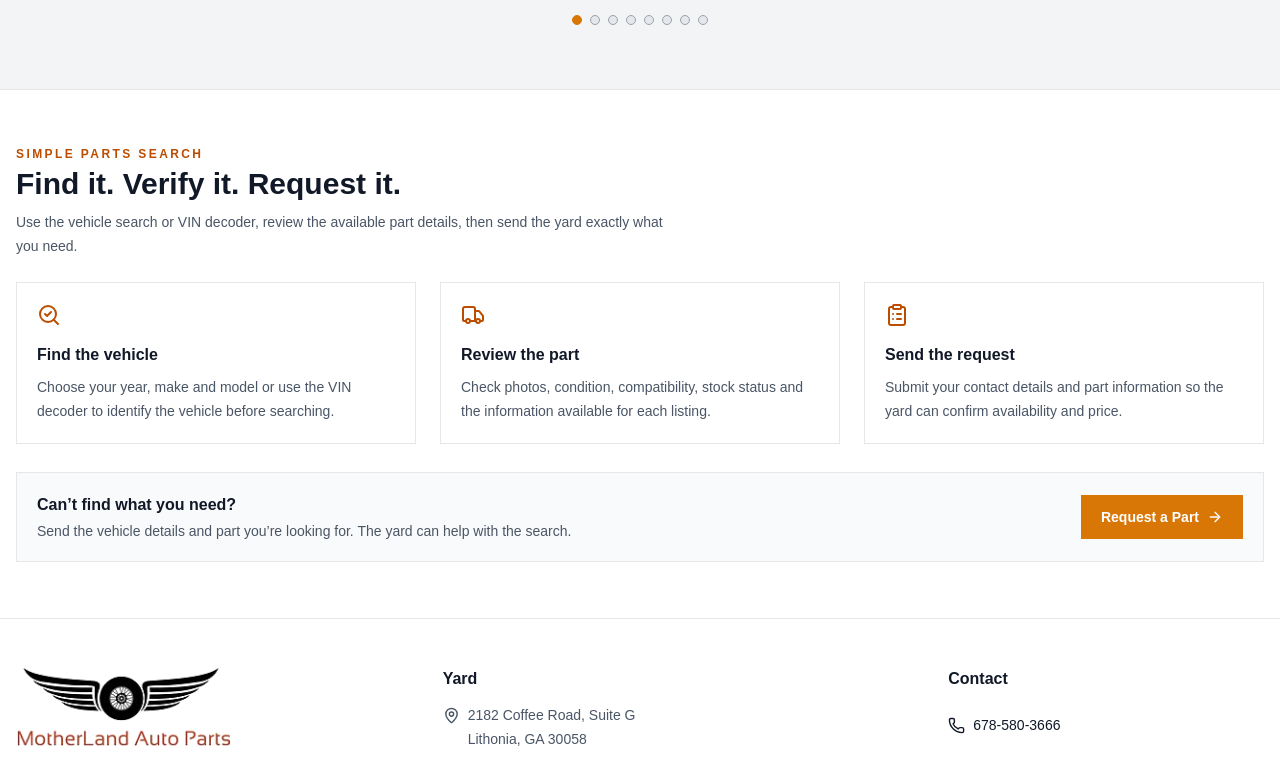
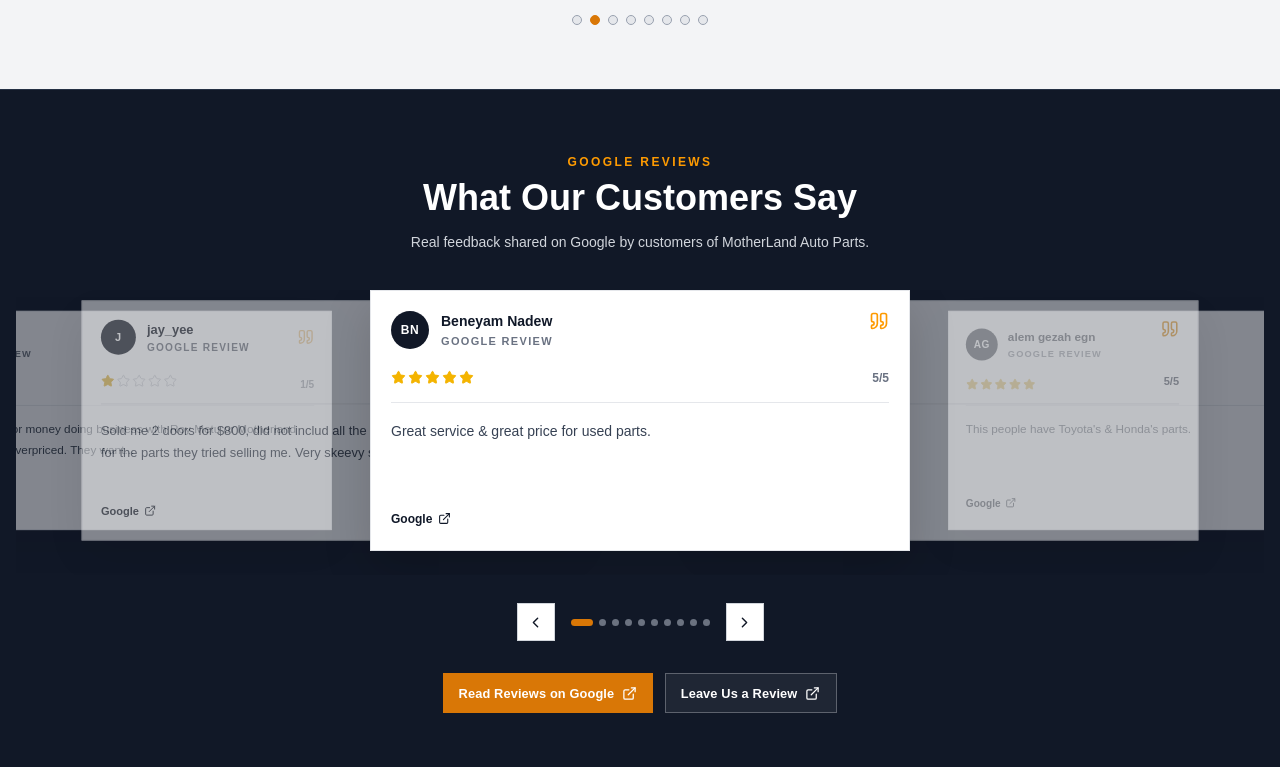
Before and after one commit to Frank363-hash/mother_land_auto_parts_frontend, a Next.js app: page / in a window 1280 px wide. Shown: the part 2033-2800 px from the top of the page. Built offline with nearby package versions, Linux system fonts and the light colour scheme; no server answers.

Commit message:
feat: add Google reviews section

```diff
--- a/src/app/globals.css
+++ b/src/app/globals.css
@@ -89,3 +89,29 @@ img{max-width:100%}
 /* MotherLand brand plates preserve the original black/red logo artwork on the dark site shell. */
 .motherland-logo-plate{background:#fff}
 @media (prefers-reduced-motion: reduce){.marquee-track{animation:none!important}}
+
+/* MOTHERLAND_GOOGLE_REVIEWS_V1 */
+.google-review-deck{position:relative;height:285px;max-width:1100px;margin:0 auto}
+.google-review-card{position:absolute;left:50%;top:0;width:min(86vw,540px);min-height:255px;border:1px solid #e5e7eb;background:#fff;padding:1.25rem;color:#111827;box-shadow:0 18px 45px rgba(0,0,0,.16);transition:transform .42s ease,opacity .42s ease,filter .42s ease;transform-origin:center center}
+.google-review-card-active{opacity:1;filter:none}
+.google-review-card-side{opacity:.48;filter:saturate(.65)}
+.google-review-avatar{display:grid;height:38px;width:38px;flex:none;place-items:center;border-radius:999px;background:#111827;color:#fff;font-size:12px;font-weight:900;letter-spacing:.05em}
+.google-review-control{display:grid;height:38px;width:38px;place-items:center;border:1px solid #d1d5db;background:#fff;color:#111827;transition:transform .15s ease,background .15s ease}
+.google-review-control:hover{background:#f3f4f6;transform:translateY(-1px)}
+.google-review-dot{height:7px;width:7px;border-radius:999px;background:#6b7280;transition:width .2s ease,background .2s ease}
+.google-review-dot.is-active{width:22px;background:#d97706}
+.google-review-button{display:inline-flex;min-height:40px;align-items:center;justify-content:center;gap:.5rem;padding:0 .95rem;font-size:.8rem;font-weight:900;letter-spacing:.01em;transition:transform .15s ease,background .15s ease,border-color .15s ease}
+.google-review-button:hover{transform:translateY(-1px)}
+.google-review-button-primary{background:#d97706;color:#fff}
+.google-review-button-primary:hover{background:#b45309}
+.google-review-button-secondary{border:1px solid rgba(255,255,255,.28);background:rgba(255,255,255,.06);color:#fff}
+.google-review-button-secondary:hover{background:rgba(255,255,255,.12);border-color:rgba(255,255,255,.42)}
+@media (max-width:767px){
+  .google-review-card-side{opacity:0;pointer-events:none}
+  .google-review-card{width:min(88vw,540px);min-height:270px}
+  .google-review-deck{height:300px}
+}
+@media (prefers-reduced-motion:reduce){
+  .google-review-card,.google-review-control,.google-review-dot,.google-review-button{transition:none}
+  .google-review-button:hover,.google-review-control:hover{transform:none}
+}
--- a/src/app/page.tsx
+++ b/src/app/page.tsx
@@ -10,6 +10,7 @@ import {RequestButton} from '@/components/RequestButton';
 import {getLocale} from '@/lib/locale-server';
 import {tr} from '@/lib/i18n';
 import {LocalizedLink} from '@/components/LocalizedLink';
+import {GoogleReviews} from '@/components/GoogleReviews';
 
 export const revalidate=60;
 
@@ -37,6 +38,7 @@ export default async function Home(){
     <section className="mx-auto max-w-7xl px-4 py-12 md:py-16"><div className="flex flex-col justify-between gap-4 border-b border-gray-300 pb-5 sm:flex-row sm:items-end"><div><p className="text-xs font-black uppercase tracking-[.2em] text-amber-700">{t('home.arrivals')}</p><h2 className="mt-1 text-3xl font-black">{t('home.recent')}</h2></div><LocalizedLink href="/inventory" className="font-black hover:text-amber-700">{t('home.viewAll')}</LocalizedLink></div>{parts.length?<div className="mt-6 grid gap-5 sm:grid-cols-2 lg:grid-cols-4">{parts.map(p=><PartCard key={p.id} part={p}/>)}</div>:<div className="mt-6 border border-gray-200 bg-white p-8 text-center"><p className="font-black">{t('home.loading')}</p><p className="mt-1 text-sm text-gray-600">{t('home.searchOrCall')}</p></div>}</section>
     <MotherlandMarquee/>
     <MotherlandGallery/>
+    <GoogleReviews/>
     <section className="border-y border-gray-200 bg-white"><div className="mx-auto max-w-7xl px-4 py-12 md:py-14">
       <div className="mb-6 max-w-2xl"><p className="text-xs font-black uppercase tracking-[.2em] text-amber-700">{t('home.simple')}</p><h2 className="mt-1 text-3xl font-black">{t('home.processTitle')}</h2><p className="mt-2 text-sm leading-6 text-gray-600">{t('home.processText')}</p></div>
       <div className="grid gap-6 md:grid-cols-3">
--- /dev/null
+++ b/src/components/GoogleReviews.tsx
@@ -0,0 +1,138 @@
+'use client';
+
+import {ChevronLeft,ChevronRight,ExternalLink,Quote,Star} from 'lucide-react';
+import {useEffect,useMemo,useState} from 'react';
+import {useLocale} from '@/components/LocaleProvider';
+
+type Review={
+  name:string;
+  rating:1|2|3|4|5;
+  text?:string;
+};
+
+// Source: customer reviews visibly shown in the Google Business Profile screenshots
+// supplied for this patch. Text is reproduced only where readable in the screenshots.
+// Truncated Google text remains truncated rather than being completed or invented.
+const REVIEWS:Review[]=[
+  {name:'Beneyam Nadew',rating:5,text:'Great service & great price for used parts.'},
+  {name:'Jorge Fernandez',rating:5,text:'Good engine and quality'},
+  {name:'alem gezah egn',rating:5,text:"This people have Toyota's & Honda's parts."},
+  {name:'Evaristus muh Ngong',rating:5},
+  {name:'Tameratdagne2@gmail.com Dagne',rating:5},
+  {name:'Gbemisola Owolweselu',rating:5},
+  {name:'Michael Osho',rating:5},
+  {name:'Miss B',rating:4,text:'Interesting concept map nice people (I was there briefly)'},
+  {name:'M H',rating:1,text:"Don't waste your time or money doing business with Roy Metu or Motherland Auto Parts. Seriously overpriced. They want..."},
+  {name:'jay_yee',rating:1,text:'Sold me 2 doors for $800, did not includ all the parts, when I call the next day for the parts they tried selling me. Very skeevy shady business.'},
+];
+
+const READ_REVIEWS_URL='https://www.google.com/search?q=motherland+auto+parts';
+const LEAVE_REVIEW_URL='https://g.page/r/CV2pnYaWbpxGEAE/review';
+
+function initials(name:string){
+  const parts=name.replace(/@/g,' ').trim().split(/\s+/).filter(Boolean);
+  return (parts.slice(0,2).map(part=>part[0]).join('')||'G').toUpperCase();
+}
+
+function Stars({rating}:{rating:Review['rating']}){
+  return <span className="flex items-center gap-0.5" aria-label={`${rating} out of 5 stars`}>
+    {Array.from({length:5},(_,index)=>{
+      const filled=index<rating;
+      return <Star
+        key={index}
+        size={15}
+        className={filled?'text-[#F4B400]':'text-gray-300'}
+        fill={filled?'currentColor':'none'}
+        strokeWidth={1.6}
+        aria-hidden="true"
+      />;
+    })}
+  </span>;
+}
+
+export function GoogleReviews(){
+  const {locale}=useLocale();
+  const [index,setIndex]=useState(0);
+  const [paused,setPaused]=useState(false);
+  const total=REVIEWS.length;
+
+  const labels=useMemo(()=>locale==='es'?{
+    eyebrow:'Opiniones de Google',title:'Lo que dicen nuestros clientes',
+    intro:'Opiniones reales compartidas en Google por clientes de MotherLand Auto Parts.',
+    google:'Opinión de Google',rating:'Calificación compartida en Google.',
+    read:'Leer opiniones en Google',leave:'Déjenos una opinión',previous:'Opinión anterior',next:'Siguiente opinión',slide:'Ir a la opinión'
+  }:{
+    eyebrow:'Google Reviews',title:'What Our Customers Say',
+    intro:'Real feedback shared on Google by customers of MotherLand Auto Parts.',
+    google:'Google review',rating:'Rating shared on Google.',
+    read:'Read Reviews on Google',leave:'Leave Us a Review',previous:'Previous review',next:'Next review',slide:'Go to review'
+  },[locale]);
+
+  useEffect(()=>{
+    if(paused||total<2)return;
+    const timer=window.setInterval(()=>setIndex(current=>(current+1)%total),6000);
+    return()=>window.clearInterval(timer);
+  },[paused,total]);
+
+  const visible=Array.from({length:5},(_,offset)=>{
+    const relative=offset-2;
+    const review=REVIEWS[(index+relative+total)%total];
+    return {review,relative};
+  });
+
+  const deckTransform=(relative:number)=>{
+    if(relative===0)return 'translateX(-50%) scale(1)';
+    const distance=Math.abs(relative)===1?310:535;
+    const direction=relative<0?-1:1;
+    return `translateX(calc(-50% + ${direction*distance}px)) scale(${Math.abs(relative)===1?.92:.84})`;
+  };
+
+  return <section className="border-y border-[#243044] bg-[#111827] text-white" aria-labelledby="google-reviews-title" onMouseEnter={()=>setPaused(true)} onMouseLeave={()=>setPaused(false)}>
+    <div className="mx-auto max-w-7xl px-4 py-14 md:py-16">
+      <div className="mx-auto max-w-3xl text-center">
+        <p className="text-xs font-black uppercase tracking-[.2em] text-amber-500">{labels.eyebrow}</p>
+        <h2 id="google-reviews-title" className="mt-2 text-3xl font-black md:text-4xl">{labels.title}</h2>
+        <p className="mx-auto mt-3 max-w-2xl text-sm leading-6 text-gray-300">{labels.intro}</p>
+      </div>
+
+      <div className="mt-9 overflow-hidden" role="region" aria-roledescription="carousel" aria-label={labels.eyebrow}>
+        <div className="google-review-deck" aria-live="polite">
+          {visible.map(({review,relative})=>{
+            const active=relative===0;
+            return <article key={`${review.name}-${relative}-${index}`} className={`google-review-card ${active?'google-review-card-active':'google-review-card-side'}`} style={{transform:deckTransform(relative),zIndex:10-Math.abs(relative)}} aria-hidden={!active}>
+              <div className="flex items-start justify-between gap-3">
+                <div className="flex min-w-0 items-center gap-3">
+                  <div className="google-review-avatar" aria-hidden="true">{initials(review.name)}</div>
+                  <div className="min-w-0">
+                    <p className="truncate text-sm font-black text-gray-900">{review.name}</p>
+                    <p className="mt-0.5 text-[11px] font-bold uppercase tracking-[.12em] text-gray-500">{labels.google}</p>
+                  </div>
+                </div>
+                <Quote size={20} className="shrink-0 text-amber-500" aria-hidden="true"/>
+              </div>
+              <div className="mt-5 flex items-center justify-between gap-3 border-b border-gray-200 pb-4">
+                <Stars rating={review.rating}/>
+                <span className="text-xs font-bold text-gray-500">{review.rating}/5</span>
+              </div>
+              <p className="mt-4 min-h-[4.5rem] text-sm leading-6 text-gray-700">{review.text||labels.rating}</p>
+              <a href={READ_REVIEWS_URL} target="_blank" rel="noopener noreferrer" tabIndex={active?0:-1} className="mt-5 inline-flex items-center gap-1.5 text-xs font-black text-gray-900 hover:text-amber-700">Google <ExternalLink size={13}/></a>
+            </article>;
+          })}
+        </div>
+      </div>
+
+      <div className="mt-7 flex items-center justify-center gap-2">
+        <button type="button" onClick={()=>setIndex(current=>(current-1+total)%total)} className="focus-ring google-review-control" aria-label={labels.previous}><ChevronLeft size={17}/></button>
+        <div className="flex items-center gap-1.5 px-2" aria-label={labels.eyebrow}>
+          {REVIEWS.map((review,dotIndex)=><button key={review.name} type="button" onClick={()=>setIndex(dotIndex)} className={`focus-ring google-review-dot ${dotIndex===index?'is-active':''}`} aria-label={`${labels.slide} ${dotIndex+1}`}/>) }
+        </div>
+        <button type="button" onClick={()=>setIndex(current=>(current+1)%total)} className="focus-ring google-review-control" aria-label={labels.next}><ChevronRight size={17}/></button>
+      </div>
+
+      <div className="mt-8 flex flex-col items-center justify-center gap-3 sm:flex-row">
+        <a href={READ_REVIEWS_URL} target="_blank" rel="noopener noreferrer" className="focus-ring google-review-button google-review-button-primary">{labels.read}<ExternalLink size={15}/></a>
+        <a href={LEAVE_REVIEW_URL} target="_blank" rel="noopener noreferrer" className="focus-ring google-review-button google-review-button-secondary">{labels.leave}<ExternalLink size={15}/></a>
+      </div>
+    </div>
+  </section>;
+}
```
